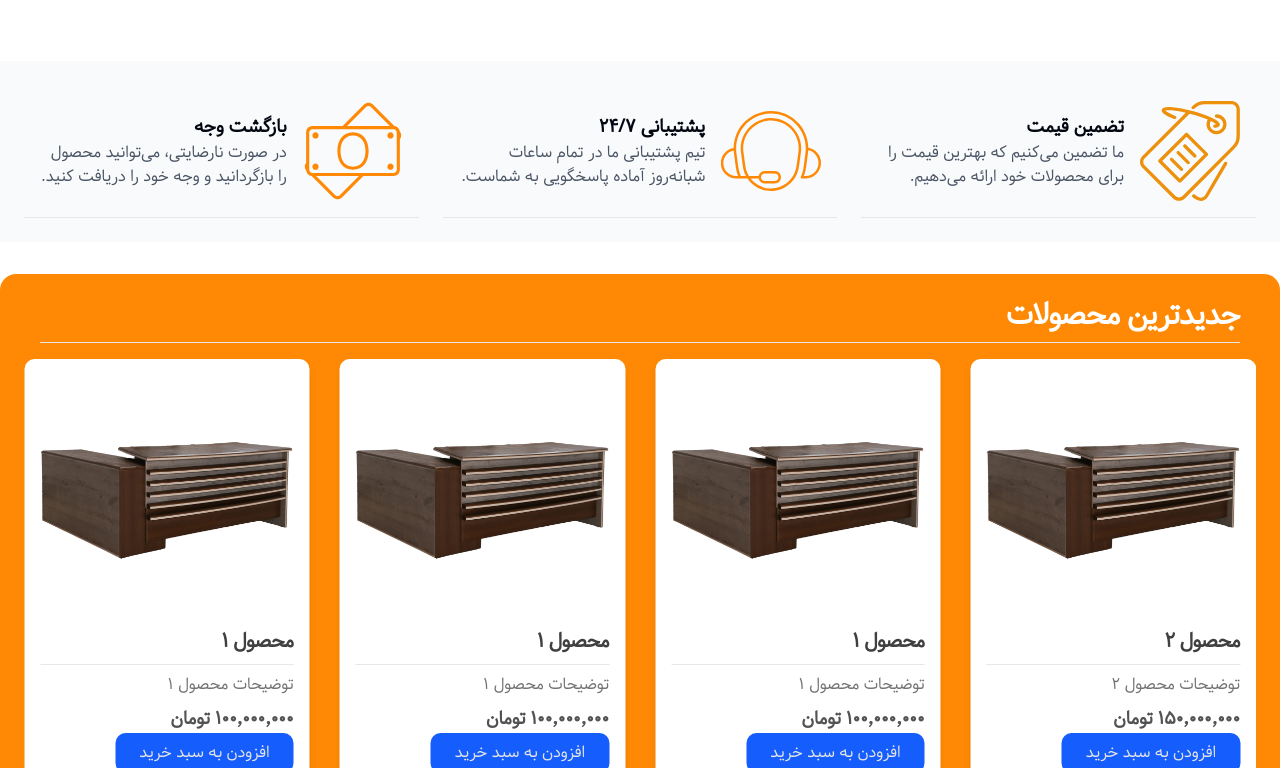
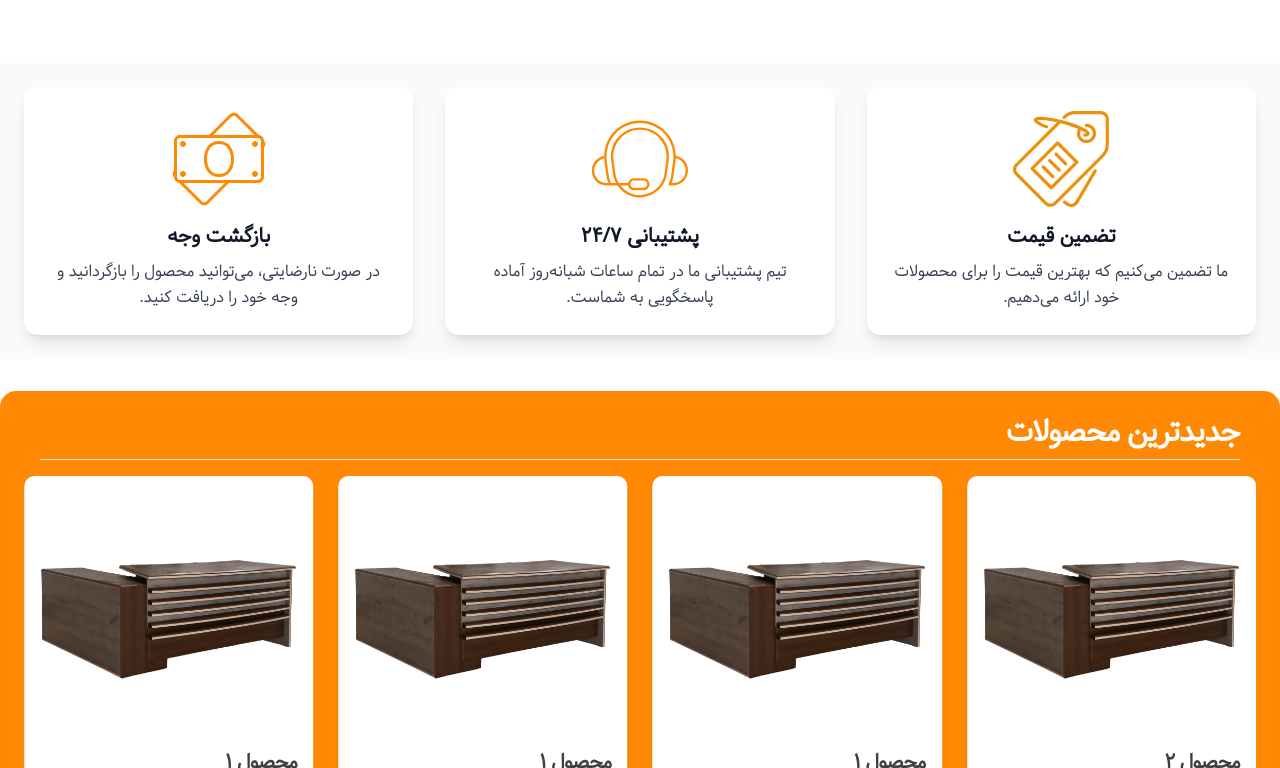
Before and after one commit to sahabranjbar-dev/farachoob, a Next.js app: page /en in a window 1280 px wide. Shown: the part 1292-2060 px from the top of the page. Built offline with nearby package versions, Linux system fonts and the light colour scheme.

Commit message:
modify landing page

```diff
--- a/src/app/[locale]/loading.tsx
+++ /dev/null
@@ -1,11 +0,0 @@
-import React from "react";
-
-const loading = () => {
-  return (
-    <div className="fixed top-0 right-0 h-screen w-screen bg-amber-400">
-      loading...
-    </div>
-  );
-};
-
-export default loading;
--- a/src/components/MakeTrust.tsx
+++ b/src/components/MakeTrust.tsx
@@ -73,7 +73,7 @@ const MakeTrust = () => {
             transition={{ duration: 0.5, ease: "easeOut" }}
             whileHover={{ scale: 1.05 }}
           >
-            <div className="bg-gradient-to-br from-[#f4f4f4] to-[#e0e0e0] hover:shadow-xl transition-all duration-300 rounded-2xl p-6 flex flex-col items-center text-center">
+            <div className="max-h-full h-full min-h-full border hover:shadow-xl transition-all duration-300 rounded-2xl p-6 flex flex-col items-center text-center">
               <motion.img
                 src={item.icon}
                 alt={item.title}
--- a/src/components/NewestProducts.tsx
+++ b/src/components/NewestProducts.tsx
@@ -12,37 +12,43 @@ const NewestProducts = () => {
 
       <Swiper
         slidesPerView={4}
-        spaceBetween={30}
         pagination={{
           clickable: true,
         }}
         modules={[Autoplay]}
         autoplay={{ delay: 2500, disableOnInteraction: false }}
         loop={true}
-        className="mySwiper"
         breakpoints={{
           0: {
             slidesPerView: 1,
+            spaceBetween: 0,
+
           },
           320: {
             slidesPerView: 1,
+            spaceBetween: 5
+
           },
           640: {
             slidesPerView: 1,
+            spaceBetween: 10
           },
           768: {
             slidesPerView: 2,
+            spaceBetween: 15
           },
           1024: {
             slidesPerView: 3,
+            spaceBetween: 20
           },
           1280: {
             slidesPerView: 4,
+            spaceBetween: 25
           },
         }}
         style={{ width: "100%", height: "auto" }}
       >
-        <SwiperSlide>
+        <SwiperSlide style={{display: "flex", justifyContent: "center"}}>
           <ProductCard
             imageSrc="/desk.jpg"
             imageAlt="Product 1"
@@ -54,7 +60,7 @@ const NewestProducts = () => {
             style={{ width: "100%", height: "auto" }}
           />
         </SwiperSlide>
-        <SwiperSlide>
+        <SwiperSlide style={{display: "flex", justifyContent: "center"}}>
           <ProductCard
             imageSrc="/desk.jpg"
             imageAlt="Product 2"
@@ -66,7 +72,7 @@ const NewestProducts = () => {
             style={{ width: "100%", height: "auto" }}
           />
         </SwiperSlide>
-        <SwiperSlide>
+        <SwiperSlide style={{display: "flex", justifyContent: "center"}}>
           <ProductCard
             imageSrc="/desk.jpg"
             imageAlt="Product 1"
@@ -78,7 +84,7 @@ const NewestProducts = () => {
             style={{ width: "100%", height: "auto" }}
           />
         </SwiperSlide>
-        <SwiperSlide>
+        <SwiperSlide style={{display: "flex", justifyContent: "center"}}>
           <ProductCard
             imageSrc="/desk.jpg"
             imageAlt="Product 1"
@@ -90,7 +96,7 @@ const NewestProducts = () => {
             style={{ width: "100%", height: "auto" }}
           />
         </SwiperSlide>
-        <SwiperSlide>
+        <SwiperSlide style={{display: "flex", justifyContent: "center"}}>
           <ProductCard
             imageSrc="/desk.jpg"
             imageAlt="Product 1"
@@ -102,7 +108,7 @@ const NewestProducts = () => {
             style={{ width: "100%", height: "auto" }}
           />
         </SwiperSlide>
-        <SwiperSlide>
+        <SwiperSlide style={{display: "flex", justifyContent: "center"}}>
           <ProductCard
             imageSrc="/desk.jpg"
             imageAlt="Product 1"
@@ -114,7 +120,7 @@ const NewestProducts = () => {
             style={{ width: "100%", height: "auto" }}
           />
         </SwiperSlide>
-        <SwiperSlide>
+        <SwiperSlide style={{display: "flex", justifyContent: "center"}}>
           <ProductCard
             imageSrc="/desk.jpg"
             imageAlt="Product 1"
--- a/src/components/Services.tsx
+++ b/src/components/Services.tsx
@@ -30,14 +30,24 @@ const Services = () => {
   );
 
   return (
-    <div className="grid grid-cols-1 sm:grid-cols-2 lg:grid-cols-3 gap-6 p-6 bg-gray-50 dark:bg-gray-900">
+    <div
+      dir="rtl"
+      className="max-w-7xl mx-auto p-6 grid gap-8 grid-cols-1 sm:grid-cols-2 lg:grid-cols-3 bg-gray-50 dark:bg-gray-900"
+    >
       {items.map((item) => (
-        <div key={item.id} className="flex items-center gap-4 p-4 border-b">
-          <Image src={item.image} alt={item.title} width={100} height={100} />
-          <div>
-            <h3 className="text-lg font-semibold">{item.title}</h3>
-            <p className="text-gray-600">{item.description}</p>
+        <div
+          key={item.id}
+          className="flex flex-col items-center text-center bg-white dark:bg-gray-800 rounded-xl shadow-lg p-6 hover:shadow-2xl transition-shadow duration-300"
+        >
+          <div className="w-24 h-24 mb-4">
+            <Image src={item.image} alt={item.title} width={96} height={96} />
           </div>
+          <h3 className="text-xl font-bold text-gray-900 dark:text-white mb-2">
+            {item.title}
+          </h3>
+          <p className="text-gray-700 dark:text-gray-300 leading-relaxed">
+            {item.description}
+          </p>
         </div>
       ))}
     </div>
--- a/src/i18n/routing.ts
+++ b/src/i18n/routing.ts
@@ -6,4 +6,5 @@ export const routing = defineRouting({
 
   // Used when no locale matches
   defaultLocale: "fa",
+  localeDetection: false
 });
```
Also changed, not shown: 1 other file (tests, documents, lock files or other folders).
